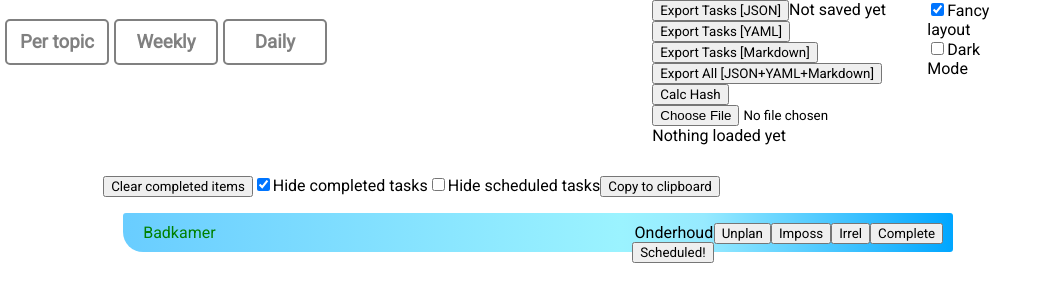
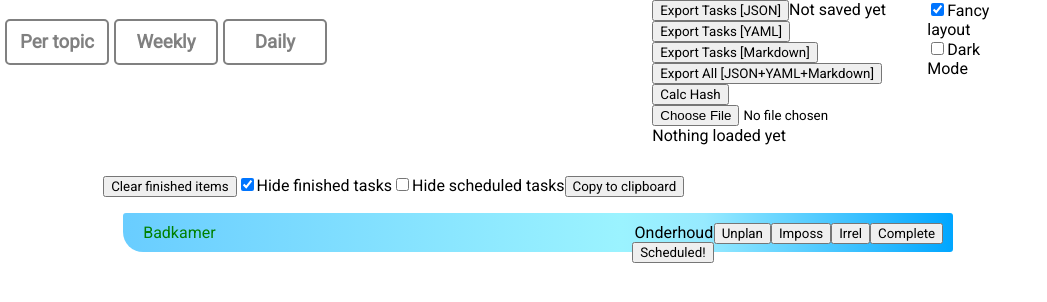
Before and after one commit to ElmoreV/TaskPlanner_javareact, a React (Create React App) app: page / in a window 1280 px wide. Both pictures are taken after a click on the element "Weekly". Shown: the top 302 px of the page, without its empty margins (0-1047 px from the left). Built offline with nearby package versions, Linux system fonts and the light colour scheme.

Commit message:
Rename completed to finished for some buttons

```diff
--- a/src/PlannedList.js
+++ b/src/PlannedList.js
@@ -97,14 +97,14 @@ const PlannedList = (props) => {
 
     return (
         <div className='planned-list'>
-            <button onClick={onClearCompletedItems}>Clear completed items</button>
+            <button onClick={onClearCompletedItems}>Clear finished items</button>
             <label><input
                 type="checkbox"
                 name='HideCompletedItems'
                 onChange={onHideCompletedItemsChange}
                 className="form-check-input"
                 defaultChecked={hideCompletedItems}
-            />Hide completed tasks</label>
+            />Hide finished tasks</label>
             <label><input
                 type="checkbox"
                 name='HideScheduledItems'
```
